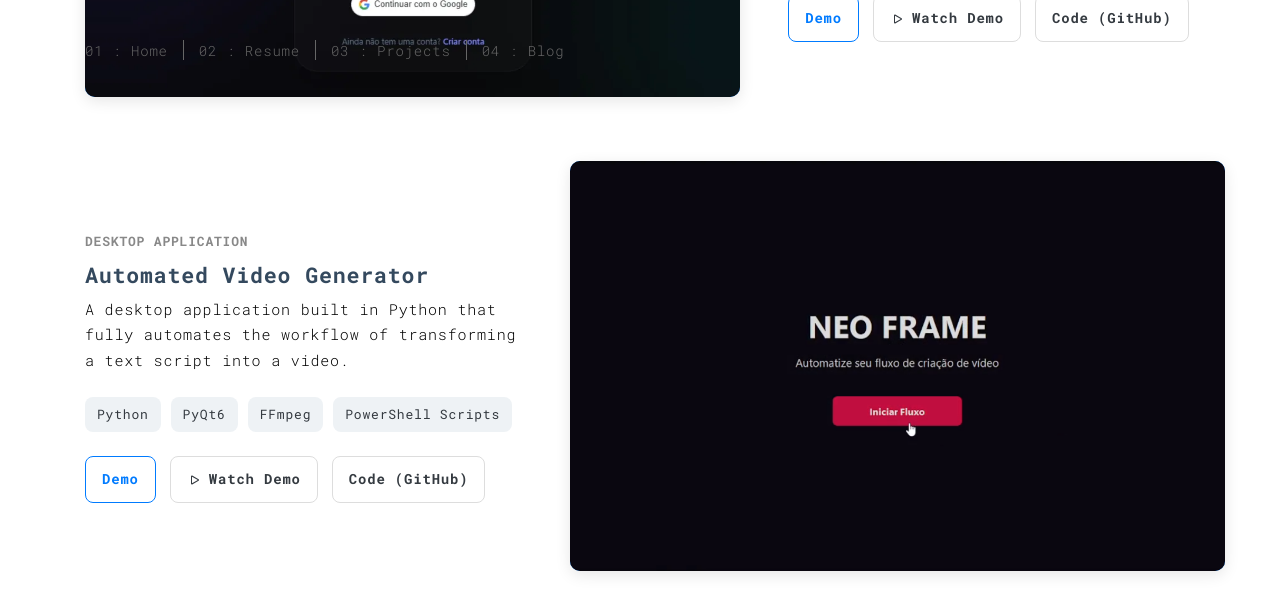
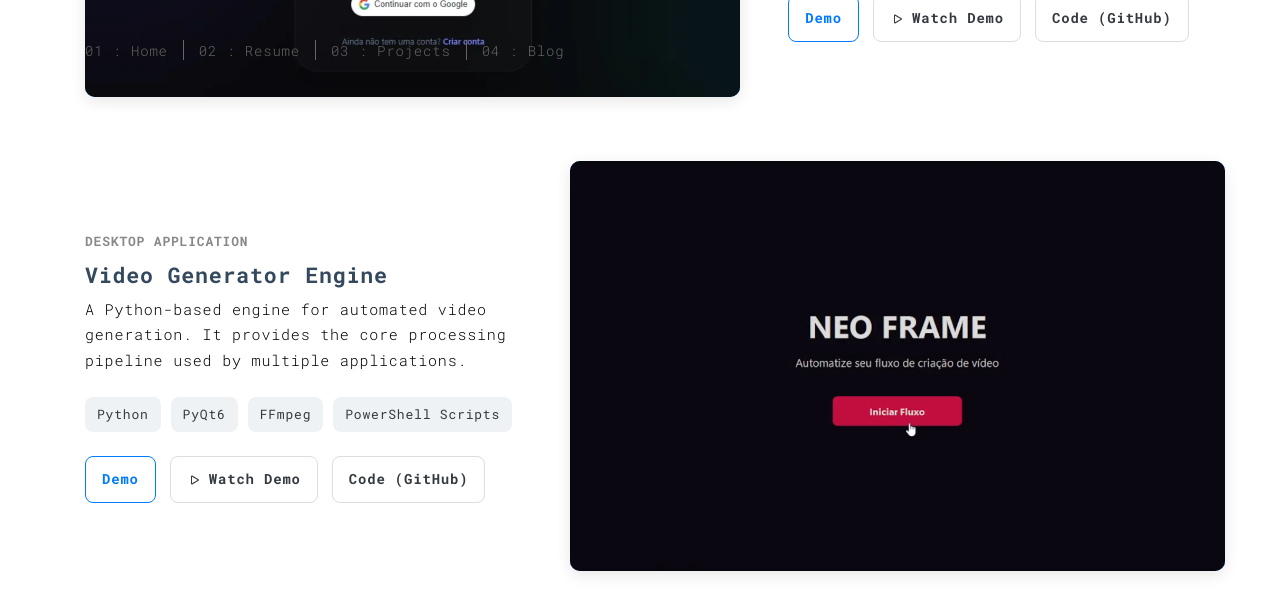
Before and after one commit to harisongsouza/MySite, a Jekyll site: the page built from resume.html, in a window 1280 px wide and 900 px high, scrolled down 4667 px, cut to the strip 0-631 px from the top of the window. Shown: the top 614 px of the strip. Built offline with Jekyll 4.4.1, drawn with Linux system fonts in a browser that asks for light colours.

Commit message:
remove curriculum, fix 'projects' buttons links

```diff
--- a/_includes/resume-sections/resume-projects.html
+++ b/_includes/resume-sections/resume-projects.html
@@ -37,16 +37,16 @@
 
         <article class="project">
             <div class="thumb">
-              <a href="https://neoframestudio.com.br/" title="Ver detalhes do Projeto B">
+                <a href="" title="Ver detalhes do Projeto B">
                 <!-- "1280x720"(hd with borders blue) -->
                 <img src="img/neoframe-desktop.png" alt="Thumb do projeto A">
                 </a>
             </div>
             <div class="meta">
             <div class="kicker">Desktop application</div>
-          <h3 class="title">Automated Video Generator</h3>
+            <h3 class="title">Video Generator Engine</h3>
             <!-- ADD THIS COMPLETE DESCRIPTION ON README ON GITHUB <p class="desc">A desktop application built in Python that fully automates the workflow of transforming a text script into a narrated video. The software reads a roteiro.txt file, generates the Text-to-Speech (TTS) narration, and then performs a media compilation by synchronizing the audio track and background sound with a selected sequence of images. The backend uses libraries like FFmpeg for video editing and assembly, and for final export, providing a highly efficient Script-to-Video automation pipeline for content creation.</p> -->
-          <p class="desc">A desktop application built in Python that fully automates the workflow of transforming a text script into a video.</p>
+            <p class="desc">A Python-based engine for automated video generation. It provides the core processing pipeline used by multiple applications.</p>
             <div class="tags">
                 <span class="tag">Python</span>
                 <span class="tag">PyQt6</span>
@@ -54,14 +54,14 @@
                 <span class="tag">PowerShell Scripts</span>
             </div>
             <div class="actions">
-              <a class="btn primary" href="https://neoframestudio.com.br/">Demo</a>
+                <a class="btn primary" href="">Demo</a>
                 <a class="btn" href="https://youtu.be/WRAihHlK2zQ" target="_blank" style="display: inline-flex; align-items: center; gap: 6px;">
                     <svg width="16" height="16" fill="currentColor" viewBox="0 0 16 16">
                         <path d="M10.804 8 5 4.633v6.734L10.804 8zm.792-.696a.802.802 0 0 1 0 1.392l-6.363 3.692C4.713 12.69 4 12.345 4 11.692V4.308c0-.653.713-.998 1.233-.696l6.363 3.692z"/>
                     </svg>
                     Watch Demo
                 </a>
-              <a class="btn" href="https://github.com/harisongsouza/VideoCreator">Code (GitHub)</a>
+                <a class="btn" href="https://github.com/harisongsouza/VideoGeneratorEngine">Code (GitHub)</a>
             </div>
             </div>
         </article>
--- a/resume.html
+++ b/resume.html
@@ -668,9 +668,9 @@
         {% include resume-sections/experience.html %}
         {% include resume-sections/resume-projects.html %}
 
-    <a href="{{ '/docs/my-curriculum.pdf' | relative_url }}" class="btn-floating-download" target="_blank" rel="noopener noreferrer" data-tooltip="Baixar Curriculo">
+    <!-- <a href="{{ '/docs/my-curriculum.pdf' | relative_url }}" class="btn-floating-download" target="_blank" rel="noopener noreferrer" data-tooltip="Baixar Curriculo">
         <i class="fas fa-download"></i>
-    </a>
+    </a> -->
 
     <script src="https://cdn.jsdelivr.net/npm/swiper@11/swiper-bundle.min.js"></script>
 
```
Also changed, not shown: projects.html (+5 -5 lines), 1 other file. Lines whose indentation alone changed are shown as unchanged.
